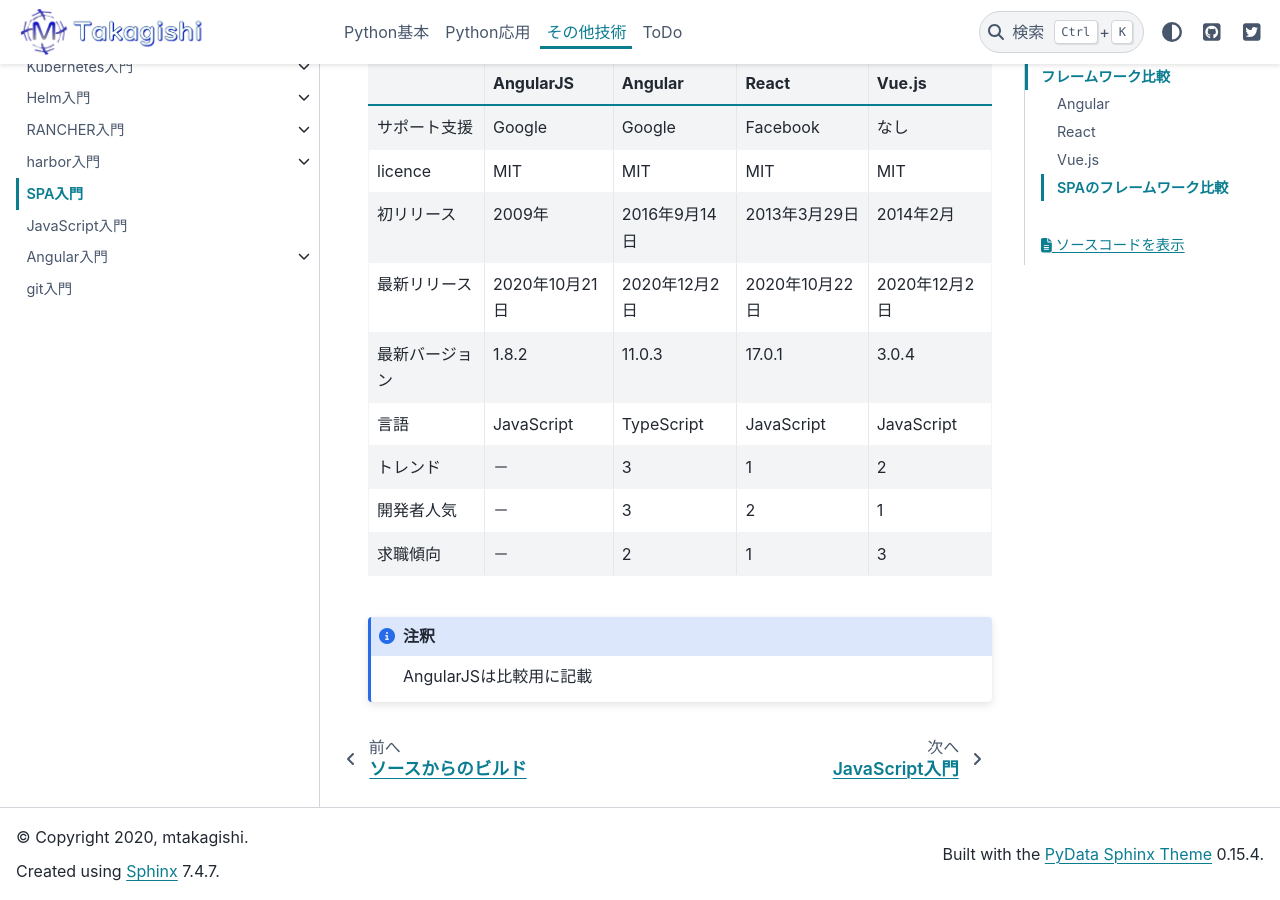
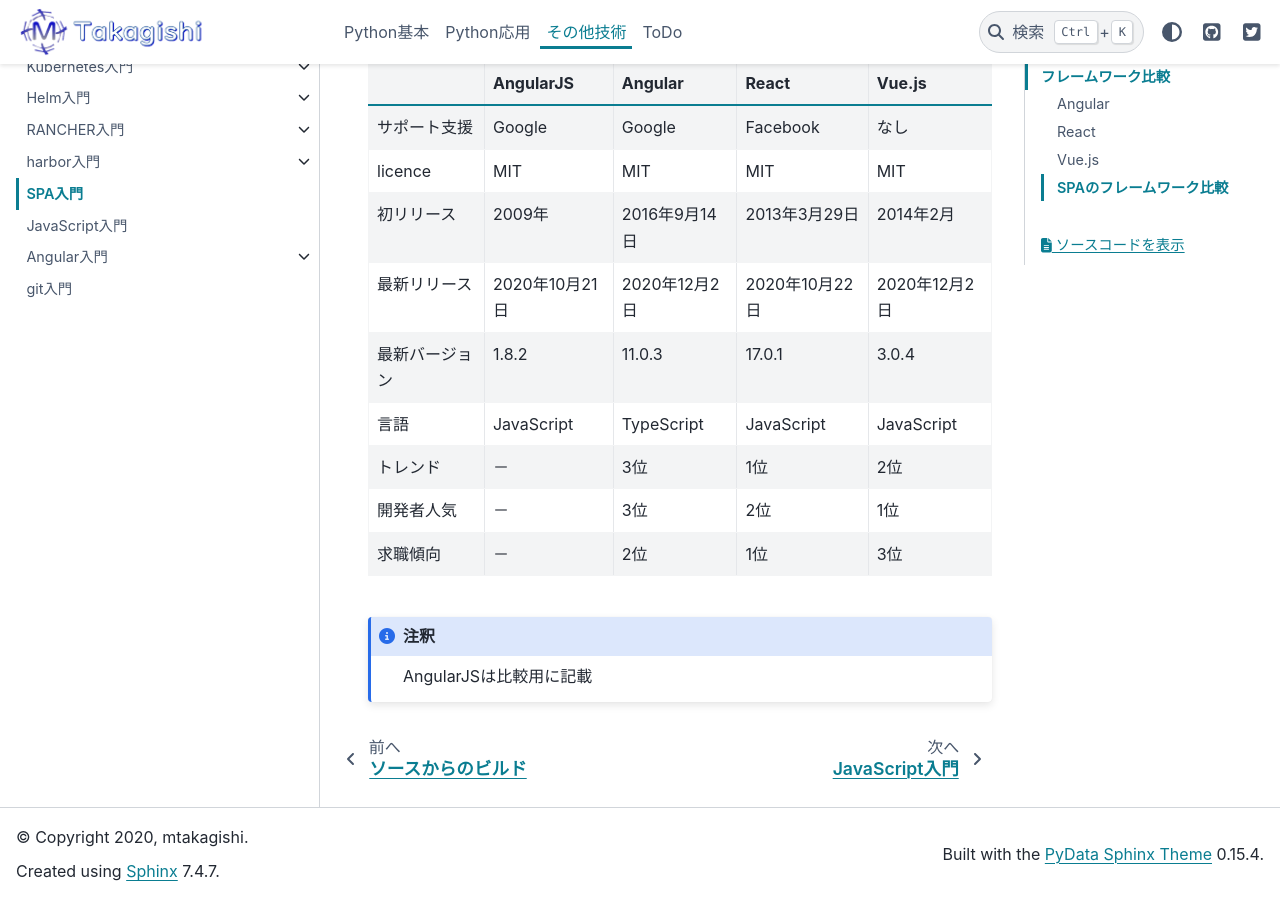
Before and after one commit to mtakagishi/mtakagishi, a Sphinx documentation site: the page built from docs/ex/spa/index.rst, in a window 1280 px wide and 900 px high, scrolled down 1253 px. Built offline with Sphinx 7.4.7 and the PyData theme 0.15.4, drawn with Linux system fonts in a browser that asks for light colours.

Commit message:
微修正

```diff
--- a/docs/ex/spa/index.rst
+++ b/docs/ex/spa/index.rst
@@ -53,11 +53,11 @@
 +----------------+----------------+---------------+----------------+---------------+
 | 言語           | JavaScript     | TypeScript    | JavaScript     | JavaScript    |
 +----------------+----------------+---------------+----------------+---------------+
-| トレンド       | －             | 3             | 1              | 2             |
+| トレンド       | －             | 3位           | 1位            | 2位           |
 +----------------+----------------+---------------+----------------+---------------+
-| 開発者人気     | －             | 3             | 2              | 1             |
+| 開発者人気     | －             | 3位           | 2位            | 1位           |
 +----------------+----------------+---------------+----------------+---------------+
-| 求職傾向       | －             | 2             | 1              | 3             |
+| 求職傾向       | －             | 2位           | 1位            | 3位           |
 +----------------+----------------+---------------+----------------+---------------+
 
 .. note:: AngularJSは比較用に記載
```
